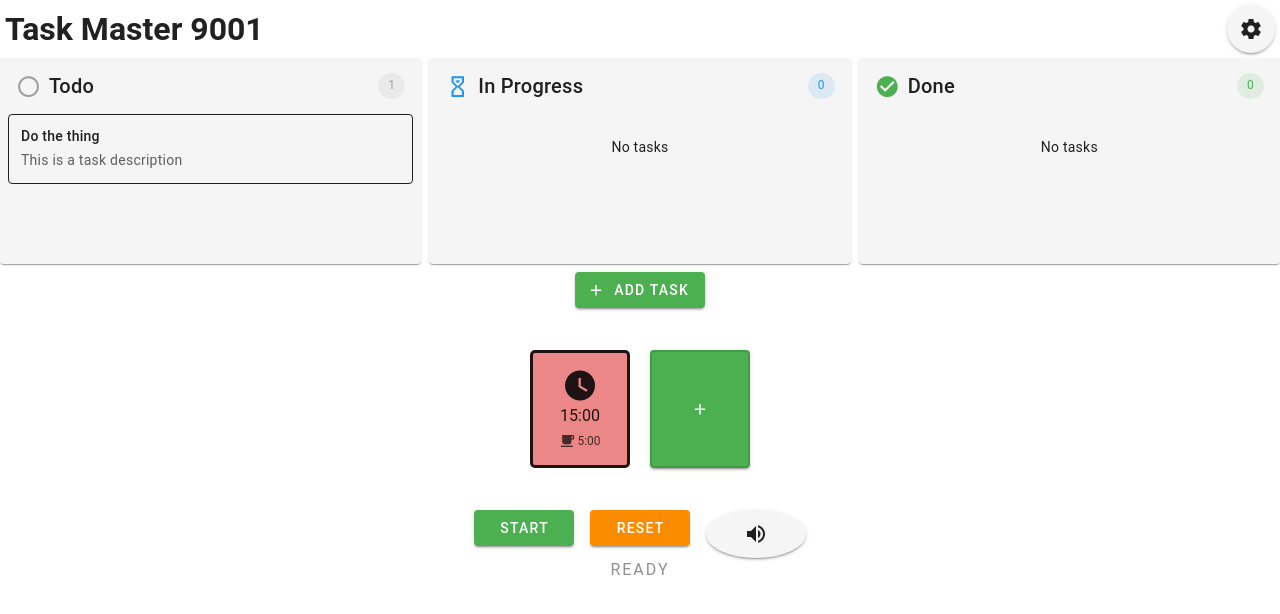
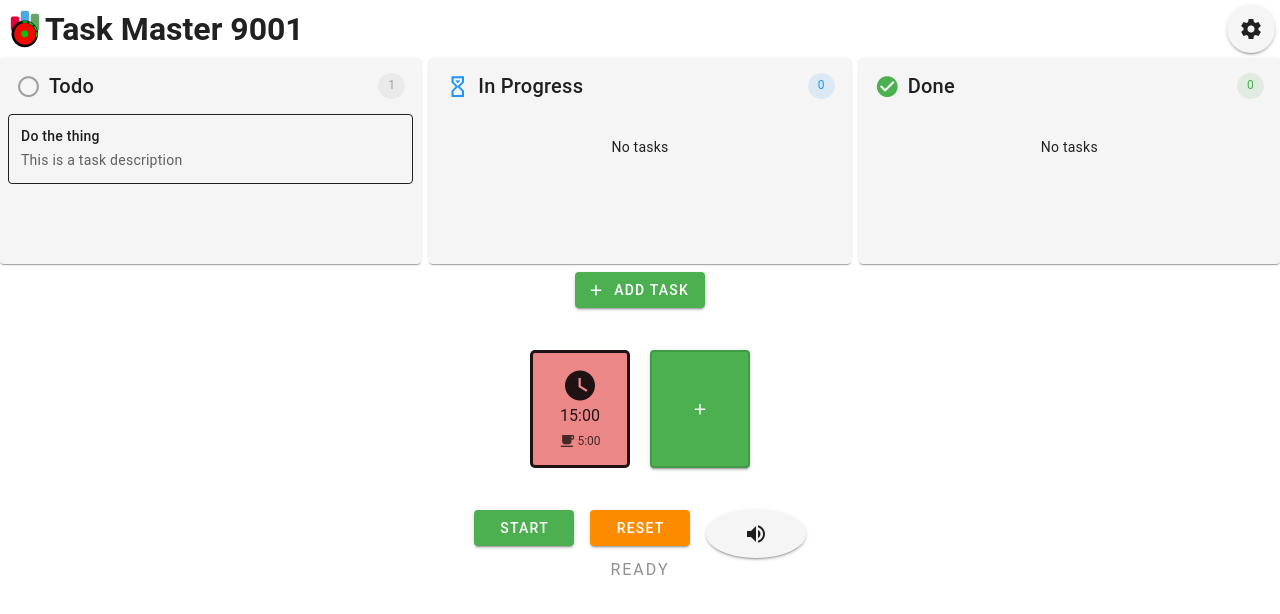
Before and after one commit to chriswinter90/pomodoro-task-master, a Vue app: page / in a window 1280 px wide. Shown: the top 614 px of the page. Built offline with nearby package versions, Linux system fonts and the light colour scheme; a small style sheet from the web is missing.

Commit message:
Add logo to page

```diff
--- a/src/pages/index.vue
+++ b/src/pages/index.vue
@@ -1,7 +1,10 @@
 <template>
   <div class="page-container">
     <div class="title-bar">
-      <h1>Task Master 9001</h1>
+      <div class="d-flex">
+        <v-img class="logo" src="@/assets/logo.svg" inline></v-img>
+        <h1>Task Master 9001</h1>
+      </div>
       <SettingsDialog v-model="settingsOpen" />
     </div>
     <TaskPanel
@@ -36,4 +39,10 @@
     justify-content: space-between;
     margin: 5px 5px
   }
+
+  .logo {
+    width: 40px;
+    height: 40px;
+    margin-top: 4px;
+  }
 </style>
```
